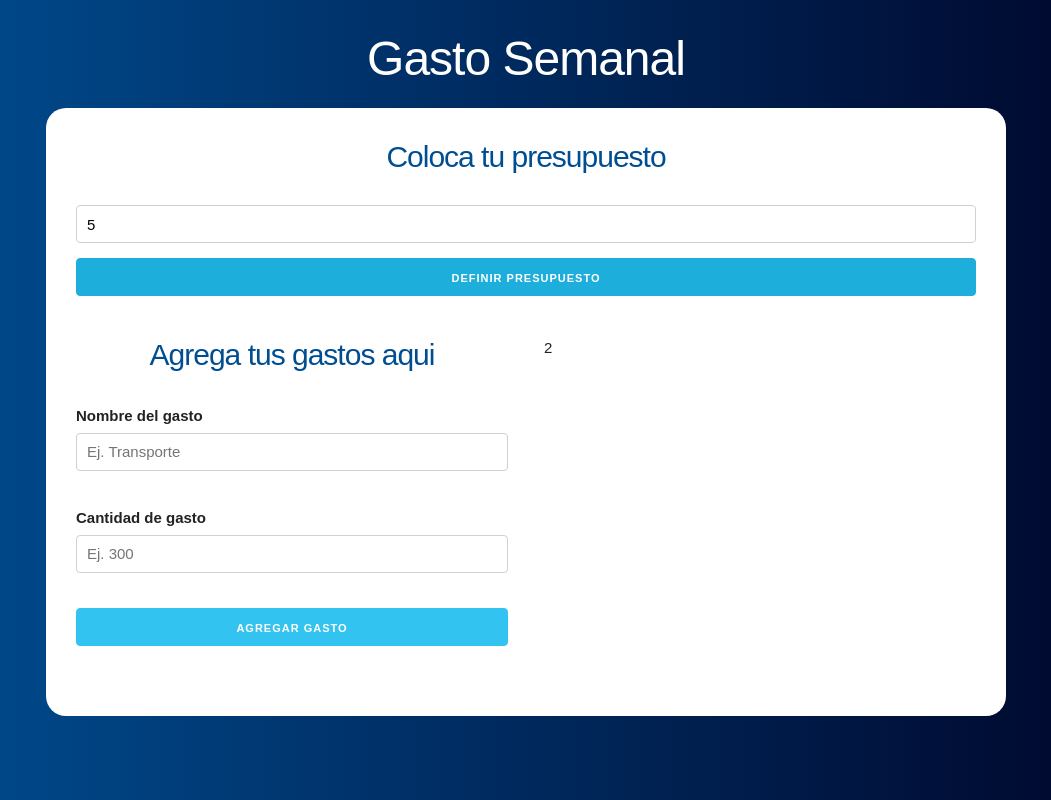
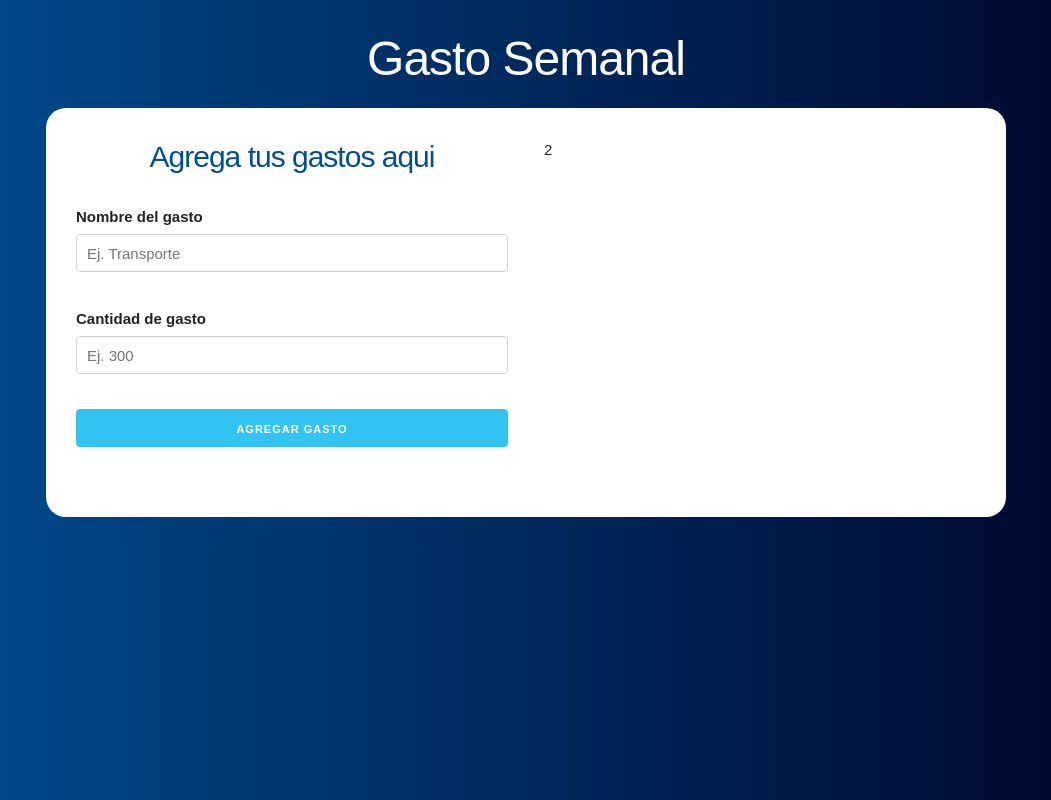
Before and after one commit to jeanv046/ReactClass, a React (Create React App) app in the folder presupuesto/: page / in a window 1280 px wide. Both pictures are taken after typing "5" into the empty fields and a click on the input "Definir Presupuesto". Shown: the whole page, without its empty margins (114-1165 px from the left). Built offline with nearby package versions, Linux system fonts and the light colour scheme.

Commit message:
Cargando componente u otro

```diff
--- a/presupuesto/src/App.js
+++ b/presupuesto/src/App.js
@@ -7,6 +7,7 @@ function App() {
   //Definir el state
   const [presupuesto, guardarPresupuesto] =useState(0);
   const [restante, guardarRestante] =useState(0);
+  const [mostrarpregunta, actualizarPregunta] =useState(true);
 
 
   return (
@@ -15,11 +16,13 @@ function App() {
         <h1>Gasto Semanal</h1>
 
         <div className="contenido-principal contenido">
-          <Pregunta
+          {mostrarpregunta ? (
+            <Pregunta
             guardarPresupuesto={guardarPresupuesto}
             guardarRestante={guardarRestante}
-          />
-          <div className="row">
+            actualizarPregunta={actualizarPregunta}
+          />) : (
+            <div className="row">
             <div className="one-half column">
                 <Formulario />
             </div>
@@ -27,6 +30,7 @@ function App() {
                 2
             </div>
           </div>
+          ) }
         </div>
       </header>
     </div>
--- a/presupuesto/src/components/Pregunta.js
+++ b/presupuesto/src/components/Pregunta.js
@@ -2,7 +2,7 @@ import React, {Fragment, useState} from 'react'
 import Error from './Error';
 
 
-const Pregunta = ({ guardarPresupuesto, guardarRestante }) => {
+const Pregunta = ({ guardarPresupuesto, guardarRestante, actualizarPregunta }) => {
 
     //Definir el state
     const [cantidad, guardarCantidad] = useState(0);
@@ -25,6 +25,7 @@ const Pregunta = ({ guardarPresupuesto, guardarRestante }) => {
         guardarError(false);
         guardarPresupuesto(cantidad);
         guardarRestante(cantidad);
+        actualizarPregunta(false);
     }
     return (
         <Fragment>
```
